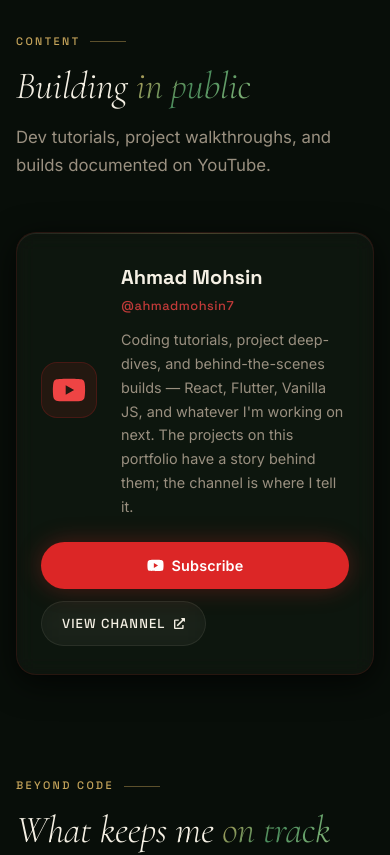
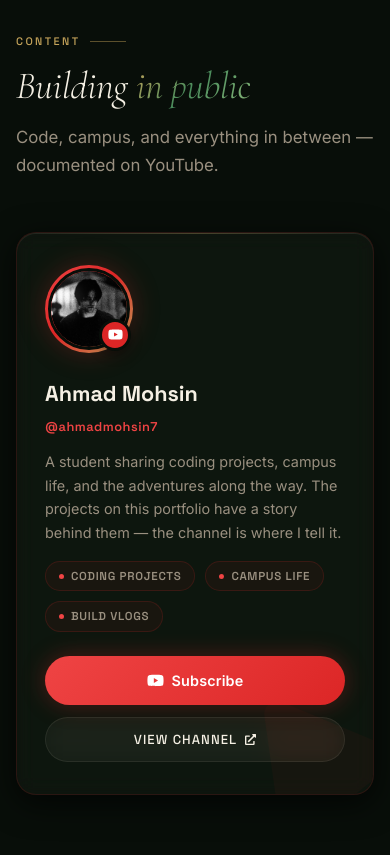
Before and after one commit to ahmadmohsin04/portfolio, a React (Create React App) app: page / in a window 390 px wide. Shown: the part 5960-6815 px from the top of the page. Built offline with nearby package versions, Linux system fonts and the light colour scheme; the HTML template or start-up script is replaced by a standard one.

Commit message:
youtube changes

```diff
--- a/src/components/YouTube.css
+++ b/src/components/YouTube.css
@@ -3,14 +3,14 @@
   display: flex;
   align-items: center;
   gap: 36px;
-  padding: 40px 44px;
-  border-color: rgba(220, 38, 38, 0.12);
+  padding: 44px 48px;
+  border-color: rgba(220, 38, 38, 0.14);
   margin-top: 52px;
   flex-wrap: wrap;
 }
 .youtube__card:hover {
-  border-color: rgba(220, 38, 38, 0.3);
-  box-shadow: 0 20px 56px rgba(0, 0, 0, 0.65), 0 0 40px rgba(220, 38, 38, 0.06);
+  border-color: rgba(220, 38, 38, 0.32);
+  box-shadow: 0 20px 56px rgba(0, 0, 0, 0.65), 0 0 48px rgba(220, 38, 38, 0.08);
 }
 
 /* Red glow overlay */
@@ -18,7 +18,7 @@
   position: absolute;
   inset: 0;
   border-radius: inherit;
-  background: radial-gradient(ellipse at left center, rgba(220, 38, 38, 0.04), transparent 60%);
+  background: radial-gradient(ellipse at 0% 50%, rgba(220, 38, 38, 0.07), transparent 55%);
   opacity: 0;
   pointer-events: none;
   transition: opacity 0.4s ease;
@@ -27,48 +27,97 @@
   opacity: 1;
 }
 
-/* ─── Icon ─── */
-.youtube__icon-wrap {
+/* Giant play-button watermark */
+.youtube__watermark {
+  position: absolute;
+  right: -30px;
+  bottom: -40px;
+  font-size: 200px;
+  color: rgba(220, 38, 38, 0.04);
+  pointer-events: none;
+  transform: rotate(-8deg);
+  transition: color 0.4s ease, transform 0.5s cubic-bezier(0.4, 0, 0.2, 1);
+}
+.youtube__card:hover .youtube__watermark {
+  color: rgba(220, 38, 38, 0.07);
+  transform: rotate(-4deg) scale(1.04);
+}
+
+/* ─── Avatar ─── */
+.youtube__avatar-wrap {
+  position: relative;
   flex-shrink: 0;
-  width: 68px;
-  height: 68px;
-  border-radius: 20px;
-  background: rgba(220, 38, 38, 0.1);
-  border: 1px solid rgba(220, 38, 38, 0.2);
+}
+
+.youtube__avatar-ring {
+  width: 108px;
+  height: 108px;
+  border-radius: 50%;
+  padding: 3px;
+  background: linear-gradient(135deg, #ef4444, #dc2626 45%, var(--accent-gold));
+  box-shadow: 0 0 28px rgba(220, 38, 38, 0.25);
+  transition: box-shadow 0.35s ease, transform 0.35s cubic-bezier(0.4, 0, 0.2, 1);
+}
+.youtube__card:hover .youtube__avatar-ring {
+  box-shadow: 0 0 44px rgba(220, 38, 38, 0.45);
+  transform: scale(1.03);
+}
+
+.youtube__avatar {
+  width: 100%;
+  height: 100%;
+  border-radius: 50%;
+  object-fit: cover;
+  display: block;
+  border: 3px solid var(--bg-primary);
+}
+
+/* Small YT badge pinned to the avatar */
+.youtube__avatar-badge {
+  position: absolute;
+  bottom: 2px;
+  right: 2px;
+  width: 32px;
+  height: 32px;
+  border-radius: 50%;
+  background: #dc2626;
+  color: #fff;
   display: flex;
   align-items: center;
   justify-content: center;
-  color: #ef4444;
-  transition: var(--transition);
-}
-.youtube__card:hover .youtube__icon-wrap {
-  background: rgba(220, 38, 38, 0.16);
-  border-color: rgba(220, 38, 38, 0.35);
-  box-shadow: 0 0 24px rgba(220, 38, 38, 0.2);
+  border: 3px solid var(--bg-primary);
+  box-shadow: 0 4px 12px rgba(0, 0, 0, 0.4);
 }
 
 /* ─── Text block ─── */
 .youtube__body {
   flex: 1;
   min-width: 0;
+  position: relative;
+  z-index: 1;
 }
 
 .youtube__channel-name {
   font-family: var(--font-heading);
-  font-size: 1.25rem;
+  font-size: 1.35rem;
   font-weight: 700;
   color: var(--text-primary);
-  margin-bottom: 3px;
+  margin-bottom: 2px;
 }
 
 .youtube__handle {
+  display: inline-block;
   font-size: 0.8rem;
-  font-weight: 500;
+  font-weight: 600;
   color: #ef4444;
-  opacity: 0.8;
   letter-spacing: 0.04em;
   margin-bottom: 12px;
   font-family: var(--font-heading);
+  text-decoration: none;
+  transition: opacity 0.25s ease;
+}
+.youtube__handle:hover {
+  opacity: 0.75;
 }
 
 .youtube__desc {
@@ -76,22 +125,61 @@
   color: var(--text-secondary);
   line-height: 1.65;
   max-width: 520px;
+  margin-bottom: 16px;
+}
+
+/* ─── Topic chips ─── */
+.youtube__topics {
+  display: flex;
+  gap: 10px;
+  flex-wrap: wrap;
+}
+
+.youtube__topic {
+  display: inline-flex;
+  align-items: center;
+  gap: 7px;
+  font-size: 0.72rem;
+  font-weight: 600;
+  letter-spacing: 0.06em;
+  text-transform: uppercase;
+  font-family: var(--font-heading);
+  color: var(--text-secondary);
+  background: rgba(220, 38, 38, 0.06);
+  border: 1px solid rgba(220, 38, 38, 0.16);
+  border-radius: 100px;
+  padding: 5px 13px;
+  transition: var(--transition);
+}
+.youtube__card:hover .youtube__topic {
+  border-color: rgba(220, 38, 38, 0.28);
+}
+
+.youtube__topic-dot {
+  width: 5px;
+  height: 5px;
+  border-radius: 50%;
+  background: #ef4444;
+  flex-shrink: 0;
 }
 
 /* ─── Actions ─── */
 .youtube__actions {
   display: flex;
-  align-items: center;
+  flex-direction: column;
+  align-items: stretch;
   gap: 12px;
   flex-shrink: 0;
-  flex-wrap: wrap;
+  position: relative;
+  z-index: 1;
 }
 
 .youtube__btn--subscribe {
   display: inline-flex;
   align-items: center;
+  justify-content: center;
   gap: 8px;
-  padding: 12px 26px;
+  padding: 13px 30px;
   border-radius: 100px;
   font-size: 0.9rem;
   font-weight: 700;
@@ -99,7 +187,7 @@
   text-decoration: none;
   cursor: pointer;
   border: none;
-  background: #dc2626;
+  background: linear-gradient(135deg, #ef4444, #dc2626);
   color: #fff;
   letter-spacing: 0.01em;
   box-shadow: 0 0 24px rgba(220, 38, 38, 0.3);
@@ -107,40 +195,59 @@
   white-space: nowrap;
 }
 .youtube__btn--subscribe:hover {
-  background: #b91c1c;
   transform: translateY(-2px);
-  box-shadow: 0 0 36px rgba(220, 38, 38, 0.48);
+  box-shadow: 0 0 40px rgba(220, 38, 38, 0.5);
+}
+
+.youtube__actions .btn--ghost {
+  justify-content: center;
 }
 
 /* ─── Light mode ─── */
 [data-theme="light"] .youtube__card {
-  border-color: rgba(220, 38, 38, 0.1);
+  border-color: rgba(220, 38, 38, 0.12);
 }
 [data-theme="light"] .youtube__btn--subscribe {
-  box-shadow: 0 0 20px rgba(220, 38, 38, 0.2);
+  box-shadow: 0 0 20px rgba(220, 38, 38, 0.22);
 }
-[data-theme="light"] .youtube__icon-wrap {
-  background: rgba(220, 38, 38, 0.07);
+[data-theme="light"] .youtube__watermark {
+  color: rgba(220, 38, 38, 0.05);
+}
+[data-theme="light"] .youtube__avatar,
+[data-theme="light"] .youtube__avatar-badge {
+  border-color: var(--bg-primary);
+}
+[data-theme="light"] .youtube__topic {
+  background: rgba(220, 38, 38, 0.05);
 }
 
 /* ─── Responsive ─── */
-@media (max-width: 768px) {
+@media (max-width: 900px) {
   .youtube__card {
-    padding: 28px 24px;
+    flex-direction: column;
+    align-items: flex-start;
+    padding: 32px 28px;
     gap: 24px;
   }
-  .youtube__icon-wrap {
-    width: 56px;
-    height: 56px;
-    border-radius: 16px;
+  .youtube__actions {
+    flex-direction: row;
+    width: 100%;
+  }
+  .youtube__btn--subscribe,
+  .youtube__actions .btn--ghost {
+    flex: 1;
   }
 }
-@media (max-width: 600px) {
+
+@media (max-width: 480px) {
+  .youtube__avatar-ring {
+    width: 88px;
+    height: 88px;
+  }
   .youtube__actions {
-    width: 100%;
+    flex-direction: column;
   }
-  .youtube__btn--subscribe {
-    flex: 1;
-    justify-content: center;
+  .youtube__watermark {
+    font-size: 140px;
   }
 }
--- a/src/components/YouTube.js
+++ b/src/components/YouTube.js
@@ -1,9 +1,11 @@
 import React from 'react';
-import { FaYoutube, FaExternalLinkAlt } from 'react-icons/fa';
+import { FaYoutube, FaPlay, FaExternalLinkAlt } from 'react-icons/fa';
 import useScrollAnimation from '../hooks/useScrollAnimation';
 import './YouTube.css';
 
 const CHANNEL = 'https://www.youtube.com/@ahmadmohsin7';
+
+const topics = ['Coding Projects', 'Campus Life', 'Build Vlogs'];
 
 const YouTube = () => {
   const titleRef = useScrollAnimation(0.1);
@@ -18,26 +20,52 @@
             Building <span className="gradient-text">in public</span>
           </h2>
           <p className="section-subtitle">
-            Dev tutorials, project walkthroughs, and builds documented on YouTube.
+            Code, campus, and everything in between — documented on YouTube.
           </p>
         </div>
 
         <div className="youtube__card glass-card fade-up" ref={cardRef}>
           <div className="youtube__glow" />
+          <FaPlay className="youtube__watermark" aria-hidden="true" />
 
-          <div className="youtube__icon-wrap">
-            <FaYoutube size={34} />
+          <div className="youtube__avatar-wrap">
+            <div className="youtube__avatar-ring">
+              <img
+                src="/images/yt-avatar.jpg"
+                alt="Ahmad Mohsin — YouTube channel"
+                className="youtube__avatar"
+                loading="lazy"
+                decoding="async"
+              />
+            </div>
+            <div className="youtube__avatar-badge">
+              <FaYoutube size={15} />
+            </div>
           </div>
 
           <div className="youtube__body">
             <div className="youtube__channel-name">Ahmad Mohsin</div>
-            <div className="youtube__handle">@ahmadmohsin7</div>
+            <a
+              href={CHANNEL}
+              target="_blank"
+              rel="noopener noreferrer"
+              className="youtube__handle"
+            >
+              @ahmadmohsin7
+            </a>
             <p className="youtube__desc">
-              Coding tutorials, project deep-dives, and behind-the-scenes builds —
-              React, Flutter, Vanilla JS, and whatever I'm working on next. The
-              projects on this portfolio have a story behind them; the channel is where
-              I tell it.
+              A student sharing coding projects, campus life, and the adventures along
+              the way. The projects on this portfolio have a story behind them — the
+              channel is where I tell it.
             </p>
+            <div className="youtube__topics">
+              {topics.map((t) => (
+                <span key={t} className="youtube__topic">
+                  <span className="youtube__topic-dot" />
+                  {t}
+                </span>
+              ))}
+            </div>
           </div>
 
           <div className="youtube__actions">
```
Also changed, not shown: public/images/yt-avatar.jpg (added).
